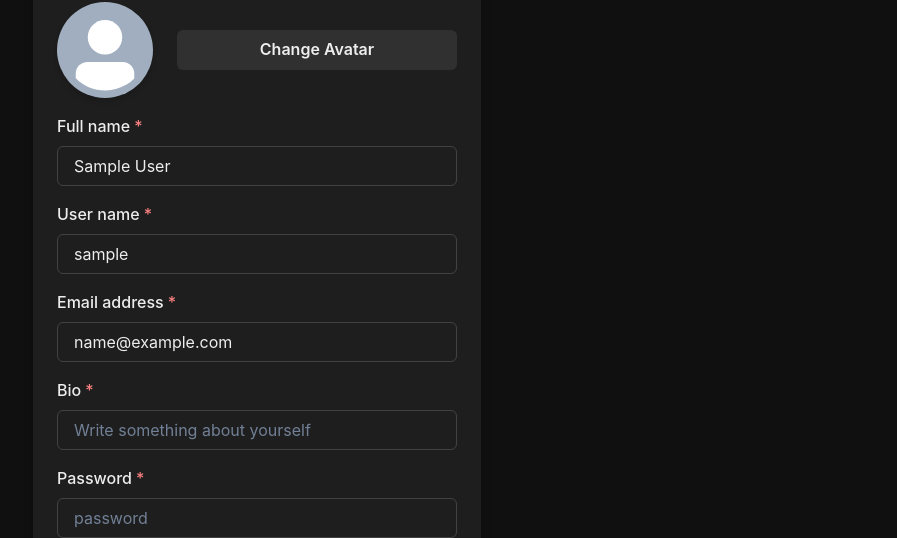
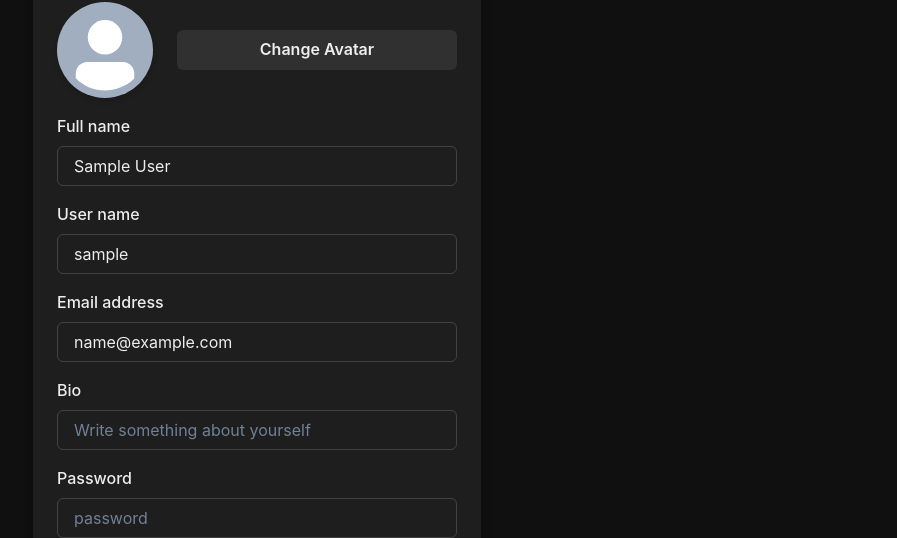
Before and after one commit to ManavJ02/social-media-app-frontend, a React (Vite) app: page /update in a window 1280 px wide. Shown: the part 175-713 px from the top of the page, without its empty margins (383-1280 px from the left). Built offline with nearby package versions, Linux system fonts and the light colour scheme; sample sign-in values are in the browser's storage.

Commit message:
user update page

```diff
--- /dev/null
+++ b/src/hooks/usePreviewImage.js
@@ -0,0 +1,26 @@
+import { useState } from "react";
+import useShowToast from "./useShowToast";
+
+const usePreviewImage = () => {
+  const [imgUrl, setImgUrl] = useState(null);
+  const showToast = useShowToast();
+
+  const handleImageChange = (e) => {
+    const file = e.target.files[0];
+    if (file && file.type.startsWith("image/")) {
+      const reader = new FileReader();
+
+      reader.onloadend = () => {
+        setImgUrl(reader.result);
+      };
+
+      reader.readAsDataURL(file);
+    } else {
+      showToast("Invalid file type", "Select an image file", "error");
+      setImgUrl(null);
+    }
+  };
+  return { handleImageChange, imgUrl };
+};
+
+export default usePreviewImage;
--- a/src/pages/UpdateProfilePage.jsx
+++ b/src/pages/UpdateProfilePage.jsx
@@ -12,7 +12,9 @@ import {
 } from "@chakra-ui/react";
 import { useRecoilState } from "recoil";
 import userAtom from "../atoms/userAtom";
-import { useState } from "react";
+import { useRef, useState } from "react";
+import usePreviewImage from "../hooks/usePreviewImage";
+import useShowToast from "../hooks/useShowToast";
 
 export default function UpdateProfilePage() {
   const [user, setUser] = useRecoilState(userAtom);
@@ -23,9 +25,39 @@ export default function UpdateProfilePage() {
     bio: user.bio,
     password: "",
   });
-  console.log(user, "user is here for now");
+
+  const fileRef = useRef(null);
+
+  const showToast = useShowToast();
+
+  const { handleImageChange, imgUrl } = usePreviewImage();
+
+  const handleSubmit = async (e) => {
+    e.preventDefault();
+
+    try {
+      const res = await fetch(`/api/users/update/${user._id}`, {
+        method: "PUT",
+        headers: {
+          "Content-Type": "application/json",
+        },
+        body: JSON.stringify({ ...inputs, profilePic: imgUrl }),
+      });
+      const data = await res.json();
+      if (data.error) {
+        showToast("Error", data.error, "error");
+        return;
+      }
+      showToast("Success", "Profile Updated Successfully", "success");
+      setUser(data);
+      localStorage.setItem("user-threads", JSON.stringify(data));
+    } catch (error) {
+      showToast("Error", error, "error");
+    }
+  };
 
   return (
+    <form onSubmit={handleSubmit}>
       <Flex align={"center"} justify={"center"} my={6}>
         <Stack
           spacing={4}
@@ -42,60 +74,75 @@ export default function UpdateProfilePage() {
           <FormControl id="userName">
             <Stack direction={["column", "row"]} spacing={6}>
               <Center>
-              <Avatar size="xl" boxShadow={"md"} src={user.profilePic} />
+                <Avatar
+                  size="xl"
+                  boxShadow={"md"}
+                  src={imgUrl || user.profilePic}
+                />
               </Center>
               <Center w="full">
-              <Button w="full">Change Avatar</Button>
-              <Input type="file" hidden/>
+                <Button w="full" onClick={() => fileRef.current.click()}>
+                  Change Avatar
+                </Button>
+                <Input
+                  type="file"
+                  hidden
+                  ref={fileRef}
+                  onChange={handleImageChange}
+                />
               </Center>
             </Stack>
           </FormControl>
-        <FormControl isRequired>
+          <FormControl>
             <FormLabel>Full name</FormLabel>
             <Input
               placeholder="FullName"
               value={inputs.name}
-            onChange={(e) => setInputs({...inputs, name: e.target.value})}
+              onChange={(e) => setInputs({ ...inputs, name: e.target.value })}
               _placeholder={{ color: "gray.500" }}
               type="text"
             />
           </FormControl>
-        <FormControl isRequired>
+          <FormControl>
             <FormLabel>User name</FormLabel>
             <Input
               placeholder="UserName"
               value={inputs.username}
-            onChange={(e) => setInputs({...inputs, username: e.target.value})}
+              onChange={(e) =>
+                setInputs({ ...inputs, username: e.target.value })
+              }
               _placeholder={{ color: "gray.500" }}
               type="text"
             />
           </FormControl>
-        <FormControl isRequired>
+          <FormControl>
             <FormLabel>Email address</FormLabel>
             <Input
               placeholder="your-email@example.com"
               value={inputs.email}
-            onChange={(e) => setInputs({...inputs, email: e.target.value})}
+              onChange={(e) => setInputs({ ...inputs, email: e.target.value })}
               _placeholder={{ color: "gray.500" }}
               type="email"
             />
           </FormControl>
-        <FormControl isRequired>
+          <FormControl>
             <FormLabel>Bio</FormLabel>
             <Input
               placeholder="Write something about yourself"
               value={inputs.bio}
-            onChange={(e) => setInputs({...inputs, bio: e.target.value})}
+              onChange={(e) => setInputs({ ...inputs, bio: e.target.value })}
               _placeholder={{ color: "gray.500" }}
-            type="email"
+              type="text"
             />
           </FormControl>
-        <FormControl isRequired>
+          <FormControl>
             <FormLabel>Password</FormLabel>
             <Input
               placeholder="password"
               value={inputs.password}
-            onChange={(e) => setInputs({...inputs, password: e.target.value})}
+              onChange={(e) =>
+                setInputs({ ...inputs, password: e.target.value })
+              }
               _placeholder={{ color: "gray.500" }}
               type="password"
             />
@@ -118,11 +165,13 @@ export default function UpdateProfilePage() {
               _hover={{
                 bg: "green.500",
               }}
+              type="submit"
             >
               Submit
             </Button>
           </Stack>
         </Stack>
       </Flex>
+    </form>
   );
 }
```
Lines whose indentation alone changed are shown as unchanged.
